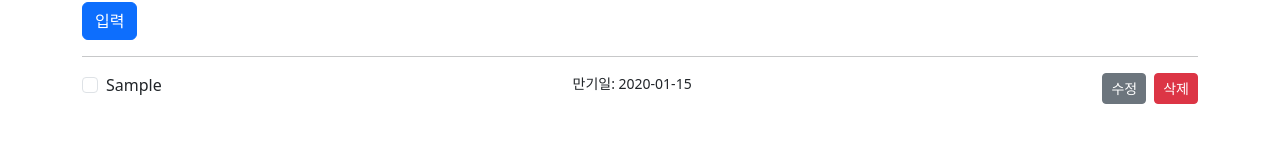
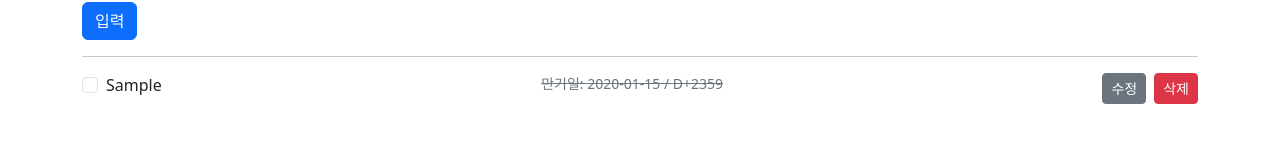
Before and after one commit to yoonji220/react_todo_list_ls, a React (Vite) app: page / in a window 1280 px wide. Both pictures are taken after typing "Sample", "2020-01-15" into the empty fields and a click on the button "입력". Shown: the part 246-388 px from the top of the page. Built offline with nearby package versions, Linux system fonts and the light colour scheme.

Commit message:
feat: add D-Day calculation and styling for due dates in Todo component

```diff
--- a/package.json
+++ b/package.json
@@ -13,6 +13,7 @@
     "bootstrap": "^5.3.8",
     "react": "^19.2.7",
     "react-bootstrap": "^2.10.10",
+    "react-datepicker": "^9.1.0",
     "react-dom": "^19.2.7"
   },
   "devDependencies": {
--- a/src/App.css
+++ b/src/App.css
@@ -2,3 +2,30 @@
   text-decoration: line-through;
   color: #ccc;
 }
+
+.due-soon {
+  color: #fd7e14;
+  font-weight: 600;
+}
+
+.due-today {
+  color: #dc3545;
+  font-weight: 700;
+  animation: blink 1.2s infinite;
+}
+
+.due-over {
+  color: #6c757d;
+  text-decoration: line-through;
+}
+
+@keyframes blink {
+  0%,
+  100% {
+    opacity: 1;
+  }
+
+  50% {
+    opacity: 0.6;
+  }
+}
--- a/src/Todo.jsx
+++ b/src/Todo.jsx
@@ -36,6 +36,34 @@ export default function Todo({ data, checkUpdate, deleteTodo, updateTodo }) {
   const handleChange = e => {
     setTitle(e.target.value);
   };
+
+  const getDDayInfo = due => {
+    if (!due) return { text: "", className: "" };
+
+    const today = new Date();
+    const dueDate = new Date(due);
+
+    today.setHours(0, 0, 0, 0);
+    dueDate.setHours(0, 0, 0, 0);
+
+    const diffDays = Math.floor((dueDate - today) / (1000 * 60 * 60 * 24));
+
+    if (diffDays > 3) {
+      return { text: `D-${diffDays}`, className: "" };
+    }
+
+    if (diffDays > 0) {
+      return { text: `D-${diffDays}`, className: "due-soon" };
+    }
+
+    if (diffDays === 0) {
+      return { text: "D-Day", className: "due-today" };
+    }
+
+    return { text: `D+${Math.abs(diffDays)}`, className: "due-over" };
+  };
+
+  const dday = getDDayInfo(data.due);
   return (
     <>
       {mode === "read" ? (
@@ -47,7 +75,11 @@ export default function Todo({ data, checkUpdate, deleteTodo, updateTodo }) {
             label={data.title}
             onChange={handleChecked}
           />
-          {data.due && <small>만기일: {data.due}</small>}
+          {data.due && (
+            <small className={dday.className}>
+              만기일: {data.due} / {dday.text}
+            </small>
+          )}
           <div className="d-flex gap-2">
             <Button variant="secondary" size="sm" onClick={changeToEdit}>
               수정
```
Also changed, not shown: 1 other file (tests, documents, lock files or other folders).
